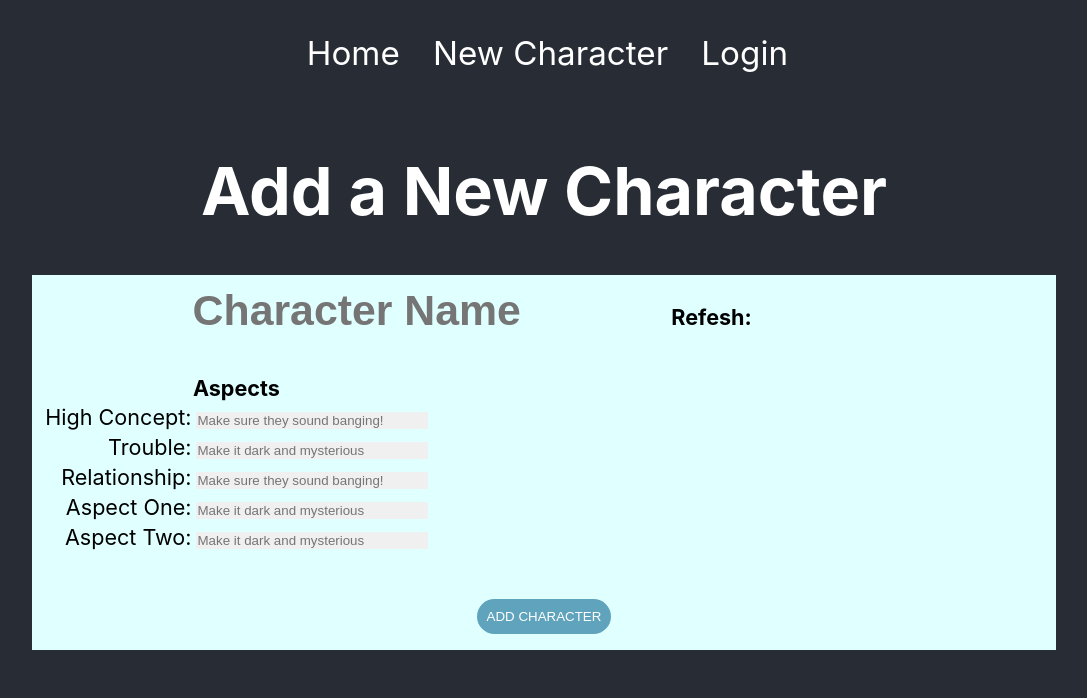
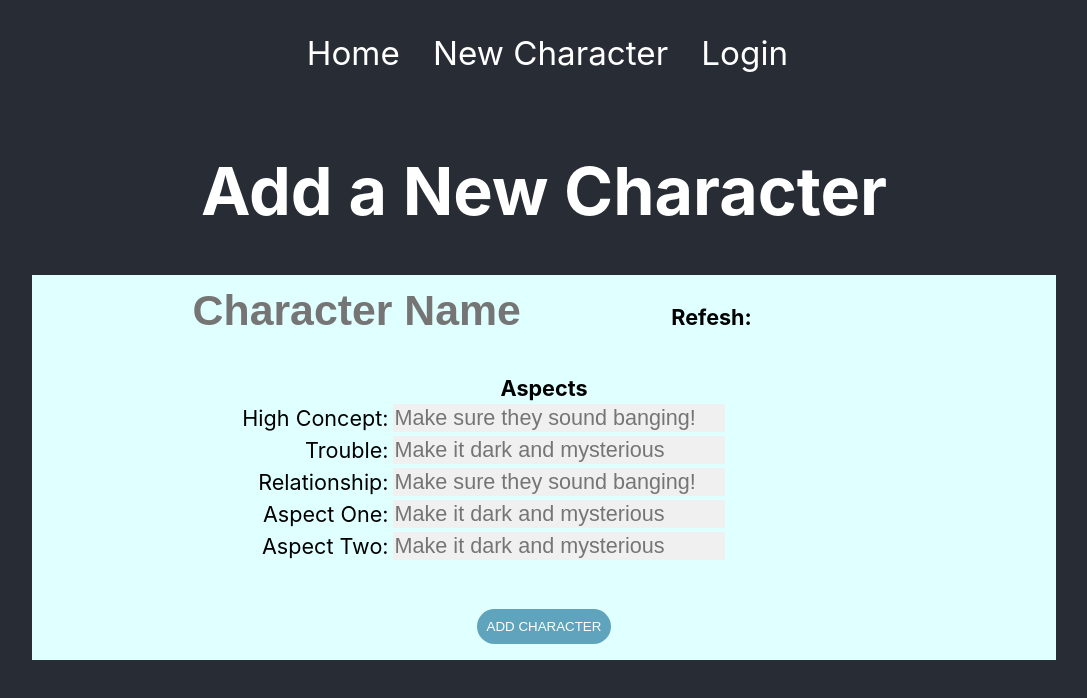
Before and after one commit to GideonBrimleaf/fate_character_generator, a React (Create React App) app: page /new in a window 1280 px wide. Shown: the top 698 px of the page, without its empty margins (96-1183 px from the left). Built offline with nearby package versions, Linux system fonts and the light colour scheme; no server answers; sample sign-in values are in the browser's storage.

Commit message:
aspect form styled

```diff
--- a/src/components/CharacterDetail.css
+++ b/src/components/CharacterDetail.css
@@ -12,6 +12,10 @@ article > ul {
 
 article > ul > li {
   margin: 0.5vh
+}
+
+.character-sheet-text {
+  font-size: calc(12px + 0.75vw);
 }
 
 .character-sheet{
--- a/src/containers/CharacterForm.css
+++ b/src/containers/CharacterForm.css
@@ -49,13 +49,16 @@ input:focus:hover {
   margin-bottom: 5px;
 }
 
-.character-stat-input-block {
-  margin-top: 0px;
-  list-style-type: none;
-  padding: 0.5vw;
-  text-align: justify;
-}
-
 .form-label {
   text-align: right;
 }
+
+.form-input {
+  text-align: left;
+}
+
+.primary-input {
+  background-color: #f0f0f0;
+  text-align: left;
+  min-width: calc(200px + 10vw);
+}
--- a/src/containers/CharacterForm.js
+++ b/src/containers/CharacterForm.js
@@ -142,15 +142,15 @@ class CharacterForm extends Component {
             />
           </section>
           <section className="character-stats character-form-section">
-            <table>
+            <table className="character-sheet-item-primary">
               <caption>Aspects</caption>
               <tr>
                 <td className="stat-name">
                   <label htmlFor="characterConcept">High Concept:</label>
                 </td>
-                <td>
+                <td className="form-input">
                   <input
-                    className="primary-stat-description"
+                    className="character-sheet-text primary-input"
                     type="text"
                     id="characterConcept"
                     placeholder="Make sure they sound banging!"
@@ -164,9 +164,9 @@ class CharacterForm extends Component {
                 <td className="stat-name">
                   <label className="form-label" htmlFor="characterTrouble">Trouble:</label>
                 </td>
-                <td>
+                <td className="form-input">
                   <input
-                    className="primary-stat-description"
+                    className="character-sheet-text primary-input"
                     type="text"
                     id="characterTrouble"
                     placeholder="Make it dark and mysterious"
@@ -180,9 +180,9 @@ class CharacterForm extends Component {
                 <td className="stat-name">
                   <label className="form-label" htmlFor="characterConcept">Relationship:</label>
                 </td>
-                <td>
+                <td className="form-input">
                   <input
-                    className="primary-stat-description"
+                    className="character-sheet-text primary-input"
                     type="text"
                     id="characterConcept"
                     placeholder="Make sure they sound banging!"
@@ -196,9 +196,9 @@ class CharacterForm extends Component {
                 <td className="stat-name">
                   <label className="form-label" htmlFor="characterTrouble">Aspect One:</label>
                 </td>
-                <td>
+                <td className="form-input">
                   <input
-                    className="primary-stat-description"
+                    className="character-sheet-text primary-input"
                     type="text"
                     id="characterTrouble"
                     placeholder="Make it dark and mysterious"
@@ -212,9 +212,9 @@ class CharacterForm extends Component {
                 <td className="stat-name">
                   <label className="form-label" htmlFor="characterTrouble">Aspect Two:</label>
                 </td>
-                <td>
+                <td className="form-input">
                   <input
-                    className="primary-stat-description"
+                    className="character-sheet-text primary-input"
                     type="text"
                     id="characterTrouble"
                     placeholder="Make it dark and mysterious"
```
